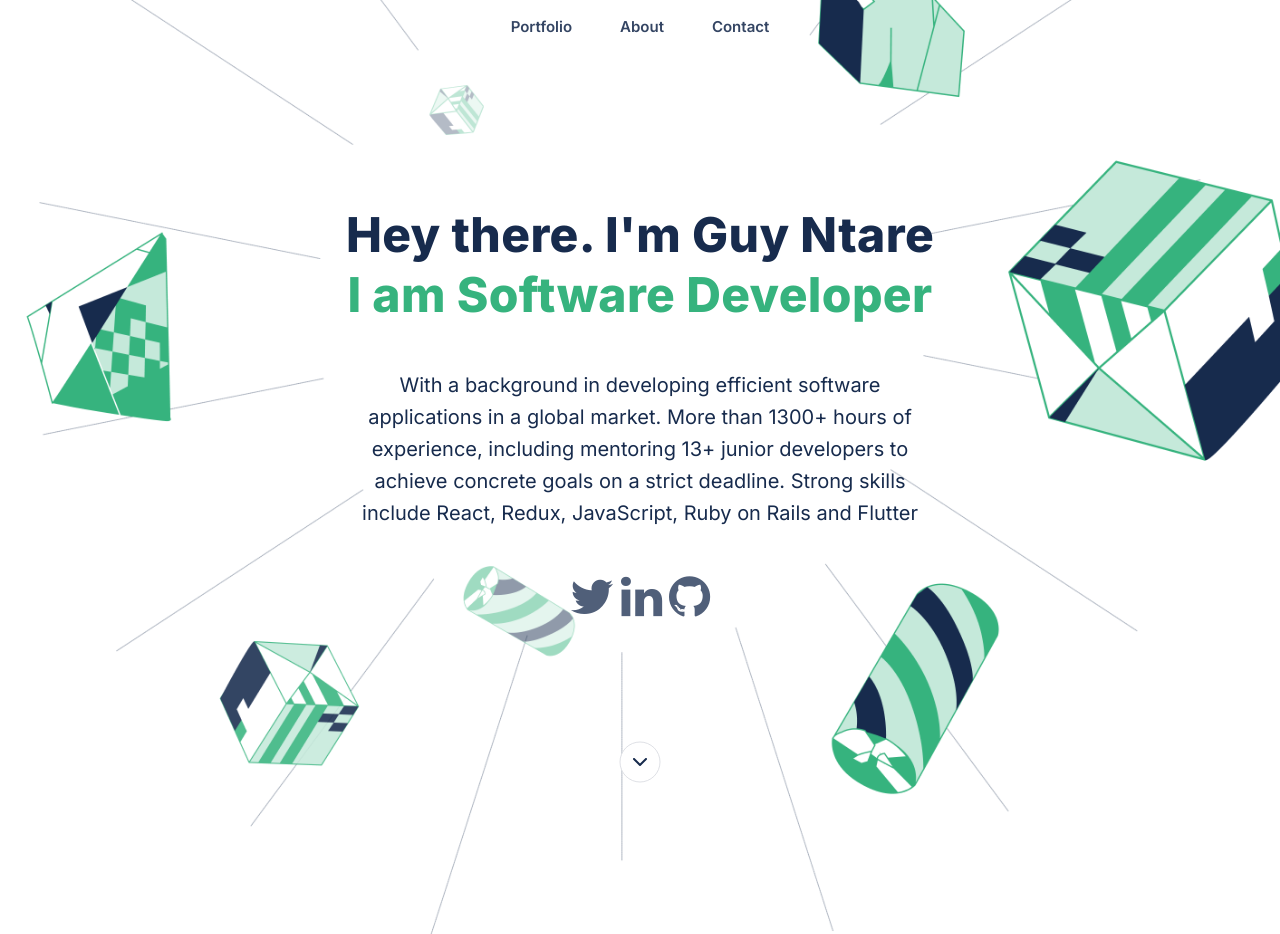
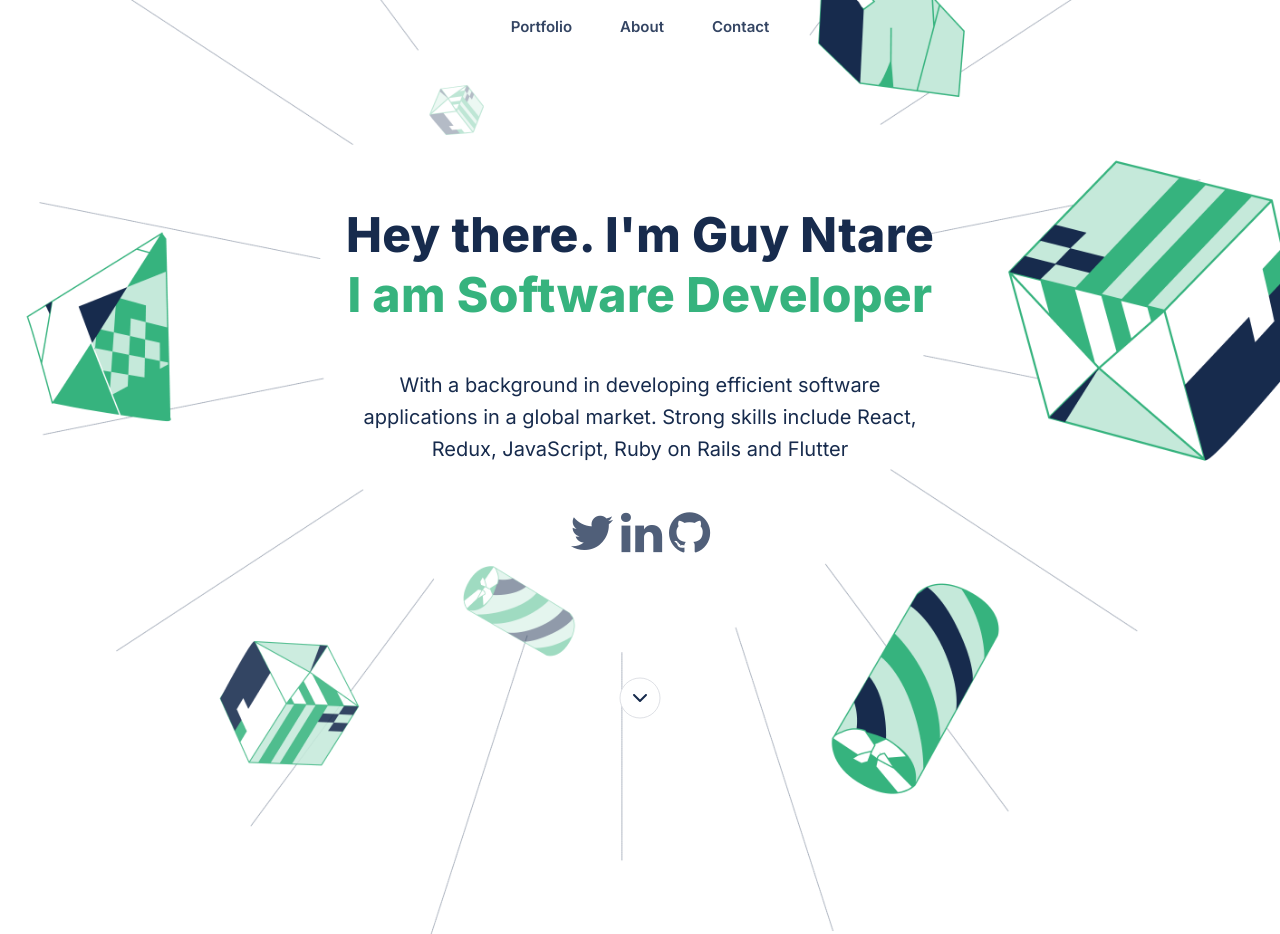
Before and after one commit to 41hulk/micro-portfolio, a website: page index.html in a window 1280 px wide. Shown: the top 934 px of the page. Drawn offline with nearby package versions, Linux system fonts and the light colour scheme.

Commit message:
headline

```diff
--- a/index.html
+++ b/index.html
@@ -56,8 +56,7 @@
             <h1 class="prof">I am Software Developer</h1>
 
             <p>
-              With a background in developing efficient software applications in a global market. More than 1300+ hours of experience,
-              including mentoring 13+ junior developers to achieve concrete goals on a strict deadline. Strong skills include React,
+              With a background in developing efficient software applications in a global market. Strong skills include React,
               Redux, JavaScript, Ruby on Rails and Flutter
             </p>
             <ul class="sc-desktop">
```
